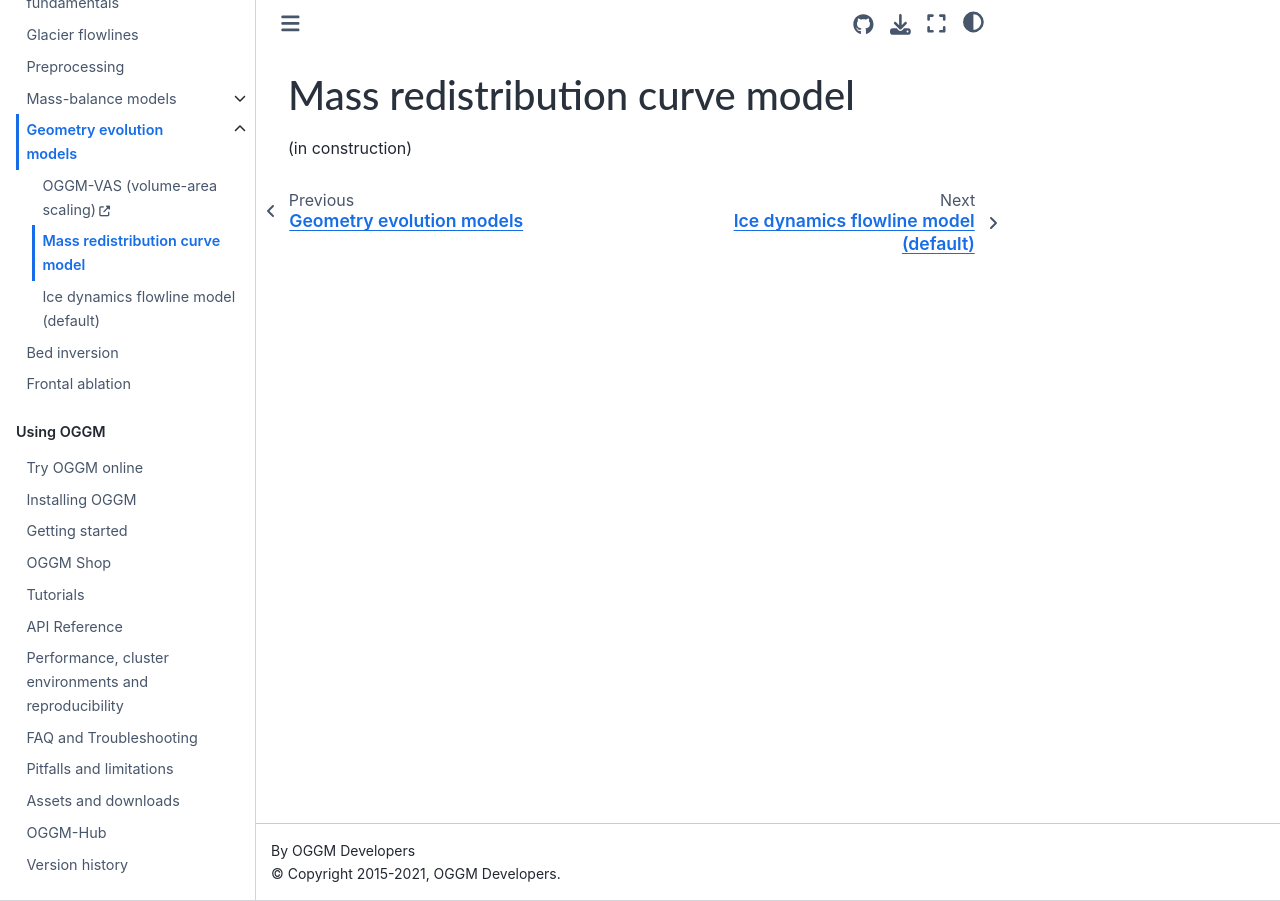
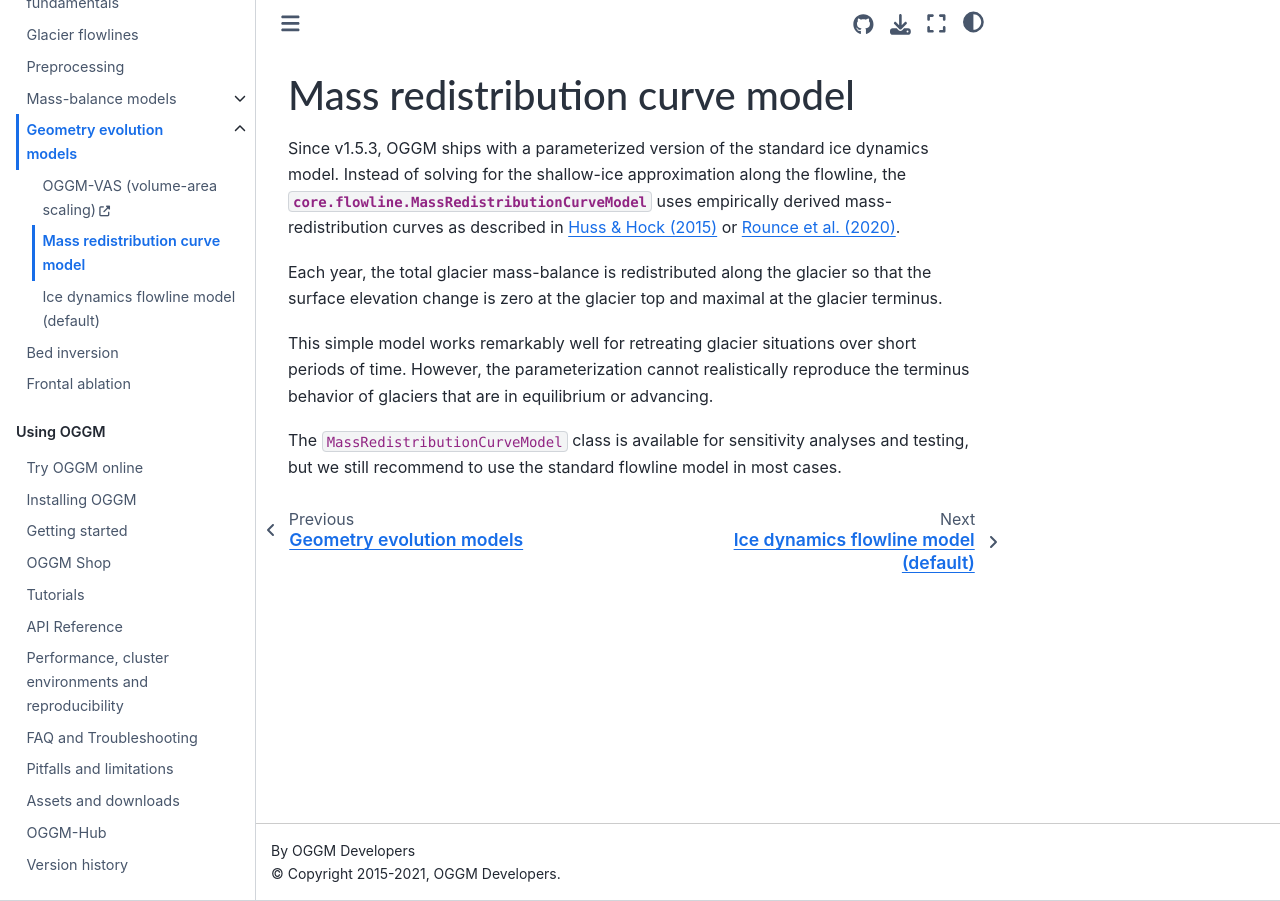
Before and after one commit to OGGM/oggm, a Sphinx documentation site: the page built from docs/mass-redistribution.rst, in a window 1280 px wide. Built offline with Sphinx 7.4.7 and the Sphinx Book theme 1.1.4, drawn with Linux system fonts in a browser that asks for light colours; the version number could not be read and is left out.

Commit message:
Small additions to docs

```diff
--- a/docs/conf.py
+++ b/docs/conf.py
@@ -217,7 +217,7 @@ html_theme = 'sphinx_book_theme'
 # further.  For a list of options available for each theme, see the
 # documentation.
 html_theme_options = {
-    'logo_only': True,
+    "logo_only": True,
     "repository_url": "https://github.com/OGGM/oggm",
     "use_repository_button": True,
     "use_issues_button": True,
--- a/docs/mass-redistribution.rst
+++ b/docs/mass-redistribution.rst
@@ -1,6 +1,25 @@
 .. _mass-redistribution:
+
+.. currentmodule:: oggm
 
 Mass redistribution curve model
 ===============================
 
-(in construction)
+Since v1.5.3, OGGM ships with a parameterized version of the standard ice dynamics
+model. Instead of solving for the shallow-ice approximation along the flowline, the
+:py:class:`core.flowline.MassRedistributionCurveModel` uses empirically derived
+mass-redistribution curves as described in
+`Huss & Hock (2015) <https://www.frontiersin.org/articles/10.3389/feart.2015.00054/full>`_ or
+`Rounce et al. (2020) <https://www.frontiersin.org/articles/10.3389/feart.2019.00331/full>`_.
+
+Each year, the total glacier mass-balance is redistributed along the glacier
+so that the surface elevation change is zero at the glacier top and
+maximal at the glacier terminus.
+
+This simple model works remarkably well for retreating glacier situations over short periods
+of time. However, the parameterization cannot realistically reproduce the terminus behavior
+of glaciers that are in equilibrium or advancing.
+
+The ``MassRedistributionCurveModel`` class is available for
+sensitivity analyses and testing, but we still recommend to use the standard
+flowline model in most cases.
--- a/docs/pitfalls.rst
+++ b/docs/pitfalls.rst
@@ -123,6 +123,11 @@ see [Maussion_etal_2019]_ and :ref:`mass-balance`.
    level based on available estimates. See :py:func:`workflow.match_regional_geodetic_mb`
    for more info.
 
+.. admonition:: **New in version 1.5.2!**
+
+   As of v1.5.2, OGGM can now also calibrate the mass-balance model on a glacier
+   per glacier basis. See :ref:`mass-balance-2012-pergla` for more info.
+
 
 References
 ==========
```
Also changed, not shown: docs/ice-dynamics.rst (+9 -9 lines).
